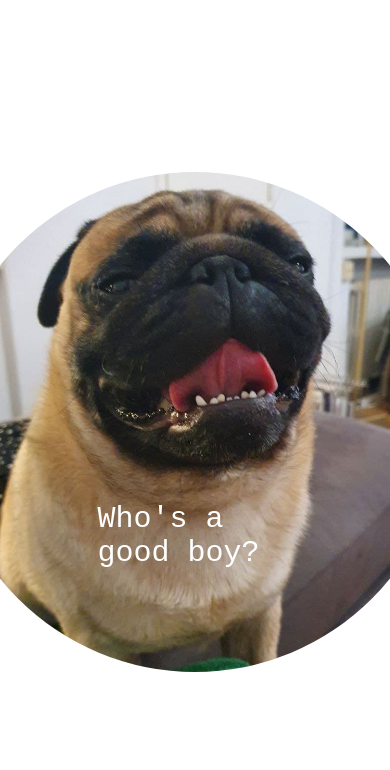
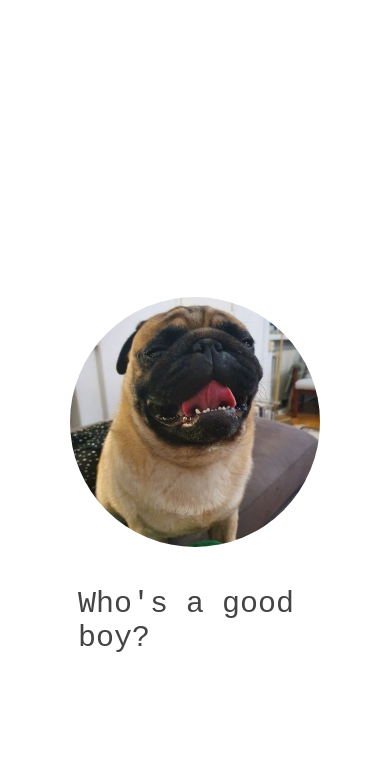
Before and after one commit to Perturbaattori/lerssifanpage, a plain HTML site: page index.html in a window 390 px wide. Shown: the top 770 px of the page. Drawn offline with Linux system fonts and the light colour scheme.

Commit message:
Update styles.css

```diff
--- a/styles.css
+++ b/styles.css
@@ -127,7 +127,6 @@ body {
 }
 
 .container img {
-  position: static;
   height: 90%;
   width: 90%;
   object-fit: cover;
@@ -166,3 +165,31 @@ body {
   background-color: red;
   width: 250px;
 }
+
+@media only screen and (max-width: 600px) {
+  .text-block {
+    font-size: 16px;
+    padding: 5px;
+  }
+
+  .container {
+    width: 90%;
+  }
+
+  #overlay img {
+    width: 250px;
+    height: 250px;
+    transform: translate(-125px, -125px);
+  }
+
+  #overlay img:hover {
+    transform: translate(-125px, -125px) scale(1.2);
+  }
+
+  #overlay p {
+    top: 70%;
+    left: 50%;
+    color: #444;
+    width: 60%;
+  }
+}
```
